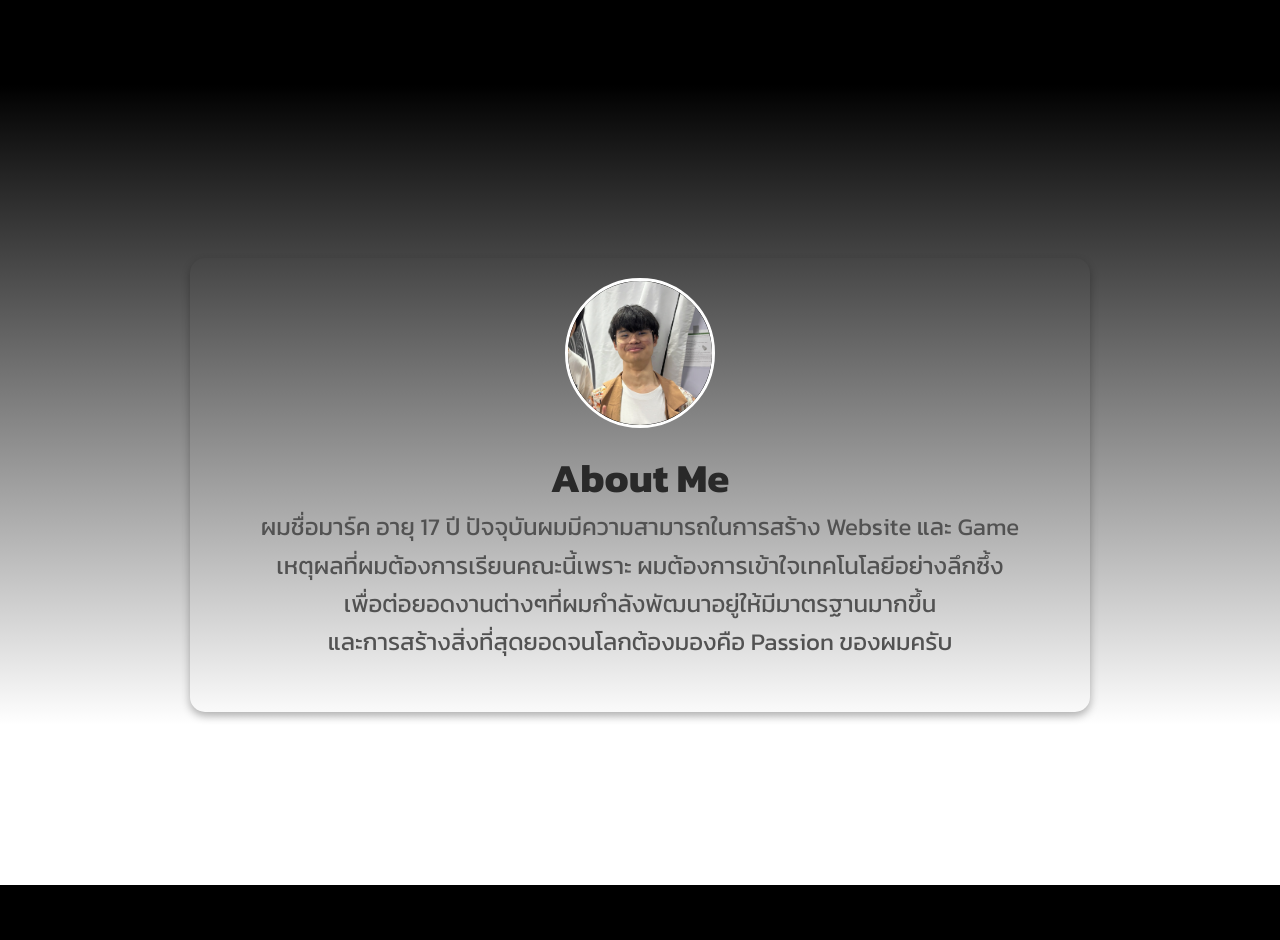
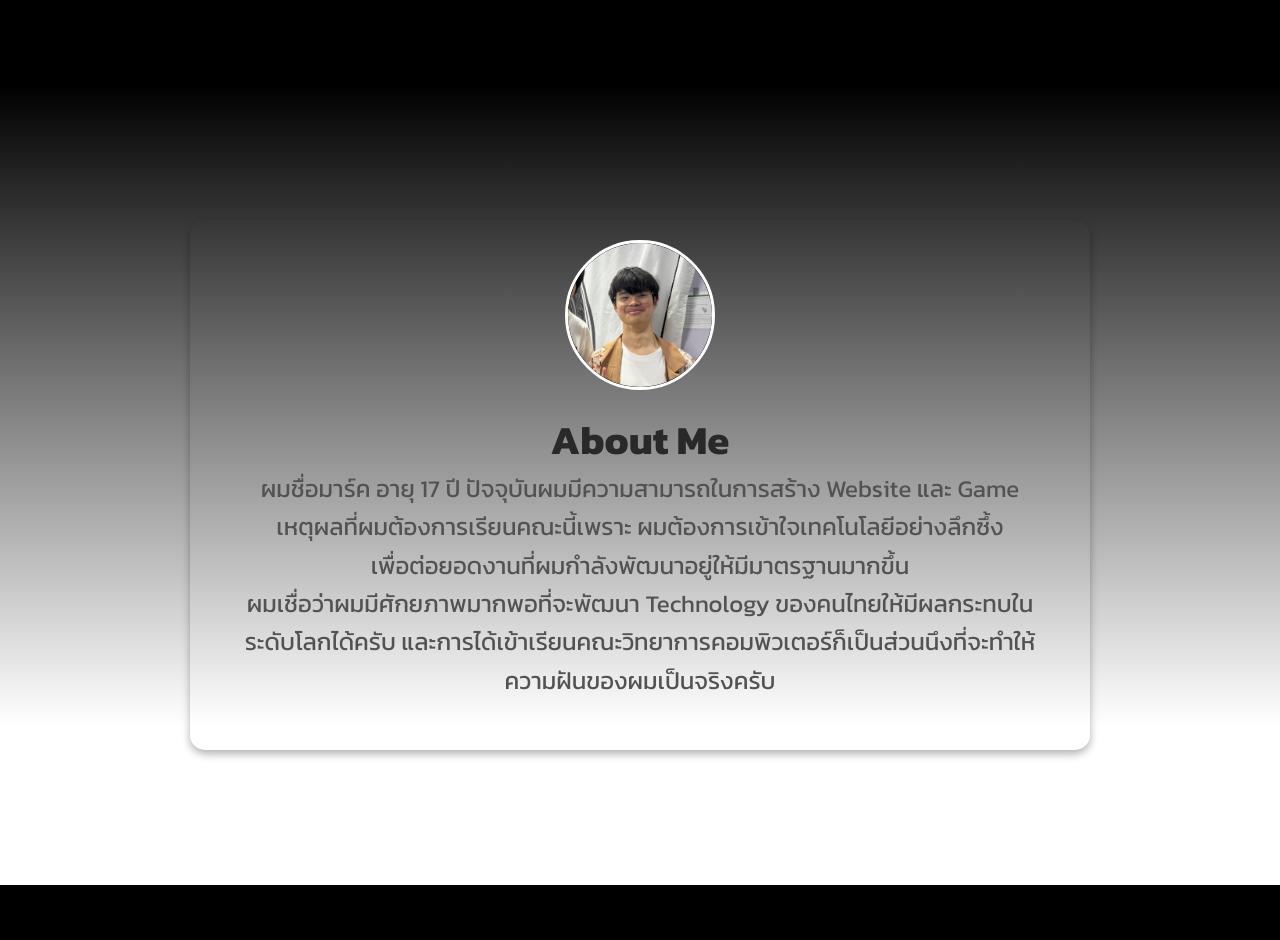
Before and after one commit to rungmaark/portfolio, a PHP site: page / in a window 1280 px wide. Shown: the part 715-1655 px from the top of the page. Run offline with PHP 8.4, Linux system fonts and the light colour scheme; the visitor is signed in with stand-in values (Sample User, id 1).

Commit message:
Update index.php

```diff
--- a/index.php
+++ b/index.php
@@ -41,7 +41,7 @@ session_start();
                 </div>
                 <div class="about-me">
                     <h1>About Me</h1>
-                    <p>ผมชื่อมาร์ค อายุ 17 ปี ปัจจุบันผมมีความสามารถในการสร้าง Website และ Game เหตุผลที่ผมต้องการเรียนคณะนี้เพราะ ผมต้องการเข้าใจเทคโนโลยีอย่างลึกซึ้ง<br>เพื่อต่อยอดงานต่างๆที่ผมกำลังพัฒนาอยู่ให้มีมาตรฐานมากขึ้น<br>และการสร้างสิ่งที่สุดยอดจนโลกต้องมองคือ Passion ของผมครับ</p>
+                    <p>ผมชื่อมาร์ค อายุ 17 ปี ปัจจุบันผมมีความสามารถในการสร้าง Website และ Game เหตุผลที่ผมต้องการเรียนคณะนี้เพราะ ผมต้องการเข้าใจเทคโนโลยีอย่างลึกซึ้ง<br>เพื่อต่อยอดงานที่ผมกำลังพัฒนาอยู่ให้มีมาตรฐานมากขึ้น<br>ผมเชื่อว่าผมมีศักยภาพมากพอที่จะพัฒนา Technology ของคนไทยให้มีผลกระทบในระดับโลกได้ครับ และการได้เข้าเรียนคณะวิทยาการคอมพิวเตอร์ก็เป็นส่วนนึงที่จะทำให้ความฝันของผมเป็นจริงครับ</p>
                 </div>
             </div>
         </section>
```
